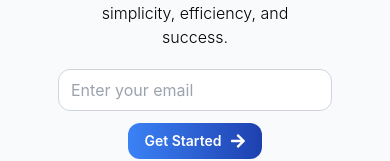
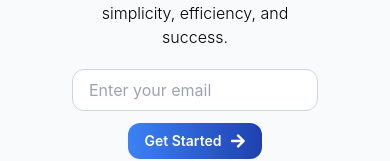
Before and after one commit to pallavee-2705/projectwhiz, a React (Create React App) app: page / in a window 390 px wide. Shown: the part 375-536 px from the top of the page. Built offline with nearby package versions, Linux system fonts and the light colour scheme.

Commit message:
made banner responsive

```diff
--- a/src/components/Banner.jsx
+++ b/src/components/Banner.jsx
@@ -16,13 +16,14 @@ function Banner() {
           Say goodbye to complex project management tools and hello to simplicity, efficiency, and success.
         </div>
         {/* Email input and Get Started button */}
-        <div className="flex flex-col w-full md:flex-row items-center justify-center md:justify-start mt-5">
-          <input type="email" placeholder="Enter your email" className="border border-gray-300 rounded-xl px-3 py-2 mb-3 md:mb-0 md:mr-3" />
+        <div className="flex flex-col md:w-full md:flex-row items-center justify-center md:justify-start mt-5">
+          <input type="email" placeholder="Enter your email" className="border border-gray-300 rounded-xl px-4 py-2 mb-3 md:mb-0 md:mr-3 w-full md:w-auto" />
           <a href="/login" className="text-white bg-gradient-to-r from-blue-500 to-blue-800 px-4 py-2 font-semibold rounded-xl flex items-center justify-center relative transition-transform transform-gpu hover:-translate-y-1 hover:shadow-lg">
             <span className="flex-shrink-0 max-lg:text-sm">Get Started</span>
             <span className="ml-2"><FaArrowRight /></span>
           </a>
         </div>
+
       </div>
 
       {/* Right section (Image) - Hidden on smaller screens */}
```
